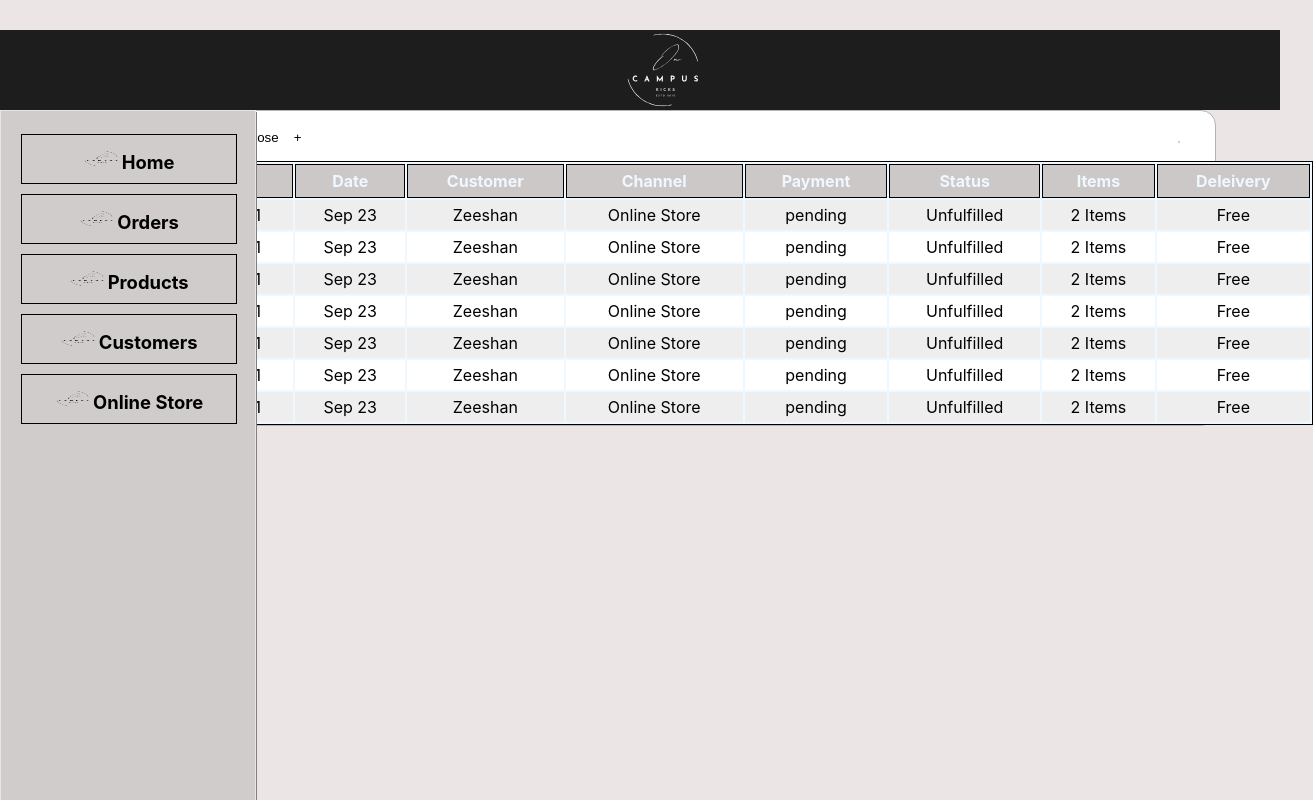
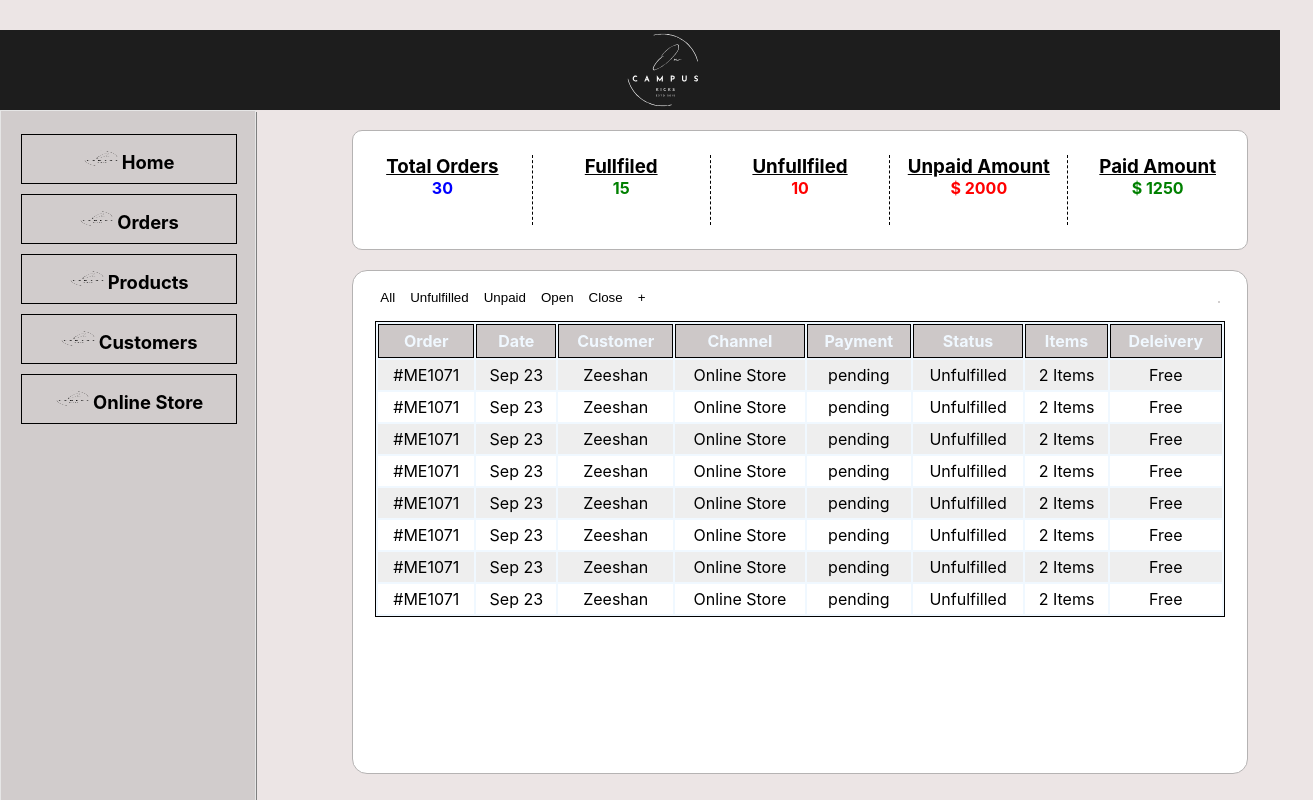
Before and after one commit to zShan98/shoe-store-app, a React (Create React App) app in the folder project/: page /orders in a window 1280 px wide. Shown: the whole page, 1313 px wide, since content can reach past the window. Built offline with nearby package versions, Linux system fonts and the light colour scheme.

Commit message:
changes in orders
Orders are being alligned wrt side bar

```diff
--- a/project/package.json
+++ b/project/package.json
@@ -8,6 +8,7 @@
     "@testing-library/user-event": "^13.5.0",
     "react": "^18.2.0",
     "react-dom": "^18.2.0",
+    "react-form-hook": "^0.0.1",
     "react-hook-form": "^7.48.2",
     "react-router-dom": "^6.17.0",
     "react-scripts": "^5.0.1",
--- a/project/src/App.css
+++ b/project/src/App.css
@@ -424,7 +424,7 @@ margin: 0px 30px;
 
   .right_content{
     width: 80%;
-    background-color: rgb(107, 102, 102);
+    background-color: rgb(2, 2, 2);
     height: 100vh;
     display: flex;
     align-items: center;
@@ -432,6 +432,15 @@ margin: 0px 30px;
     overflow: hidden;
   }
 
+  /*  View_Orders Component  */
+
+  .order_page{
+    display: flex;
+    flex-direction: column;
+    justify-content: center;
+    align-items: center;
+    width: 100%;
+  }
 
   /* Order receipt component*/
 
@@ -445,21 +454,26 @@ margin: 0px 30px;
   .order_structure{
     background-color: white;
     border-radius: 15px;
-    width: 95%;
+    width: 70%;
+    margin-top: 20px;
+    margin-left: 25%;
     border-bottom-right-radius: 15px;
     border-bottom-left-radius: 15px;
-    height: 60%;
+    min-height: 63vh;
+    max-height: auto;
     display: flex;
     align-items: center;
     flex-direction: column;
     border: 1px solid rgb(181, 179, 179);
-
+    overflow: hidden;
   }
 
    .order_table{
     background-color: aliceblue;
     width: 95%;
+    margin-bottom: 20px;
     height: auto;
+    margin-left: 0px;
   }
 
   .order_table thead{
@@ -490,6 +504,7 @@ margin: 0px 30px;
     align-items: center;
     margin-top: 10px;
     margin-bottom: 10px;
+
   }
 
 
@@ -508,9 +523,11 @@ margin: 0px 30px;
   /* Order Info component*/
 
   .summary{
-    margin: 30px auto;
+    width: 70%;
+    height: 15vh;
+    margin-top: 20px;
+    margin-left: 25%;
     border-radius: 10px;
-    width: 95%;
     display: flex;
     align-items:center;
     justify-content: space-evenly;
@@ -520,7 +537,7 @@ margin: 0px 30px;
 
   .flex_div{
     width: 22%;
-    height: 80%;
+    height: 60%;
     text-align: center;
   }
 
--- a/project/src/App.js
+++ b/project/src/App.js
@@ -1,33 +1,36 @@
-import './App.css';
+import "./App.css";
 import { Routes, Route, Link } from "react-router-dom";
-import logo from './assets/icons/logo_white.svg'
-import logo_black from './assets/icons/logo_black.png'
-import {Sidebar} from './components/Sidebar';
-import {SellerHeader} from './components/SellerHeader';
-import { AddProduct } from './components/AddProduct';
-import { GlobalContext } from './context/GlobalContext';
-import { ProductList } from './components/ProductList';
-import { Orders } from './components//Orders';
-import { View_orders } from './components/View_orders';
-import { useState } from 'react';
-import { UpdateProduct } from './components/UpdateProduct';
+import logo from "./assets/icons/logo_white.svg";
+import logo_black from "./assets/icons/logo_black.png";
+import { Sidebar } from "./components/Sidebar";
+import { SellerHeader } from "./components/SellerHeader";
+import { AddProduct } from "./components/AddProduct";
+import { GlobalContext } from "./context/GlobalContext";
+import { ProductList } from "./components/ProductList";
+import { Admin } from "./components/Admin";
+import { View_orders } from "./components/View_orders";
+import { useState } from "react";
+import { UpdateProduct } from "./components/UpdateProduct";
 
 function App() {
   const [state1, setState1] = useState(false);
 
   return (
     <GlobalContext>
-          <SellerHeader image={logo} />
-          <div className='flex-container'>
-            <Sidebar image={logo_black}/>
-            <Routes>
-            <Route path="/" element={<></>}></Route>
-            <Route path="/orders" element={<Orders />}></Route>
-            <Route path="/products" element={<ProductList/>}></Route>
-            <Route path="/products/add-product" element={<AddProduct/>}></Route>
-            <Route path="/products/update-product" element={<UpdateProduct />}></Route>
-          </Routes>
-          </div>
+      <SellerHeader image={logo} />
+      <div className="flex-container">
+        <Sidebar image={logo_black} />
+        <Routes>
+          <Route path="/" element={<Admin />}></Route>
+          <Route path="/orders" element={<View_orders />}></Route>
+          <Route path="/products" element={<ProductList />}></Route>
+          <Route path="/products/add-product" element={<AddProduct />}></Route>
+          <Route
+            path="/products/update-product"
+            element={<UpdateProduct />}
+          ></Route>
+        </Routes>
+      </div>
     </GlobalContext>
   );
 }
--- a/project/src/components/Admin.jsx
+++ b/project/src/components/Admin.jsx
@@ -1,7 +1,7 @@
 import React from "react";
 import Orders_Info from "./Orders_Info";
 
-const Admin = () => {
+export const Admin = () => {
   return (
     <>
       <Orders_Info />
@@ -87,5 +87,3 @@ const Admin = () => {
     </>
   );
 };
-
-export default Admin;
--- a/project/src/components/Orders.js
+++ b/project/src/components/Orders.js
@@ -18,6 +18,8 @@ export const Orders = () => {
             <th>Items</th>
             <th>Deleivery</th>
           </thead>
+
+          <Order_recipt />
           <Order_recipt />
           <Order_recipt />
           <Order_recipt />
--- a/project/src/components/Sidebar.js
+++ b/project/src/components/Sidebar.js
@@ -1,21 +1,57 @@
 import React from "react";
 import { Routes, Route, Link } from "react-router-dom";
-export const Sidebar = (props)=>{
-    const list = ["Home", "Orders", "Products", "Customers", "Discounts", "Online Store"];
-    const listitems = list.map( (item)=>{
-        return <li className="listitem Border"><img src={props.image} alt="icon"/>{item}</li>
-    })
+export const Sidebar = (props) => {
+  const list = [
+    "Home",
+    "Orders",
+    "Products",
+    "Customers",
+    "Discounts",
+    "Online Store",
+  ];
+  const listitems = list.map((item) => {
+    return (
+      <li className="listitem Border">
+        <img src={props.image} alt="icon" />
+        {item}
+      </li>
+    );
+  });
 
-return(
+  return (
     <div className="sidebar">
-        <ul>
-            <li className="listitem Border"><Link to="/" className="nav-item"><img src={props.image} alt="icon"/>{list[0]}</Link></li>
-            <li className="listitem Border"><Link to="/orders" className="nav-item"><img src={props.image} alt="icon"/>{list[1]}</Link></li>
-            <li className="listitem Border"><Link to="/products" className="nav-item"><img src={props.image} alt="icon"/>{list[2]}</Link></li>
-            <li className="listitem Border"><Link to="/customers" className="nav-item"><img src={props.image} alt="icon"/>{list[3]}</Link></li>
-            <li className="listitem Border"><Link to="/online-store" className="nav-item"><img src={props.image} alt="icon"/>{list[5]}</Link></li>
-        </ul>
+      <ul>
+        <li className="listitem Border">
+          <Link to="/" className="nav-item">
+            <img src={props.image} alt="icon" />
+            {list[0]}
+          </Link>
+        </li>
+        <li className="listitem Border">
+          <Link to="/orders" className="nav-item">
+            <img src={props.image} alt="icon" />
+            {list[1]}
+          </Link>
+        </li>
+        <li className="listitem Border">
+          <Link to="/products" className="nav-item">
+            <img src={props.image} alt="icon" />
+            {list[2]}
+          </Link>
+        </li>
+        <li className="listitem Border">
+          <Link to="/customers" className="nav-item">
+            <img src={props.image} alt="icon" />
+            {list[3]}
+          </Link>
+        </li>
+        <li className="listitem Border">
+          <Link to="/online-store" className="nav-item">
+            <img src={props.image} alt="icon" />
+            {list[5]}
+          </Link>
+        </li>
+      </ul>
     </div>
-)
-
-}
+  );
+};
--- a/project/src/components/View_orders.jsx
+++ b/project/src/components/View_orders.jsx
@@ -1,12 +1,14 @@
 import React from "react";
-import {Orders} from "./Orders";
+import { Orders } from "./Orders";
 import Orders_Info from "./Orders_Info";
 
 export const View_orders = () => {
   return (
     <>
-      <Orders_Info />
-      <Orders />
+      <div className="order_page">
+        <Orders_Info />
+        <Orders />
+      </div>
     </>
   );
 };
```
Also changed, not shown: 1 other file (tests, documents, lock files or other folders).
